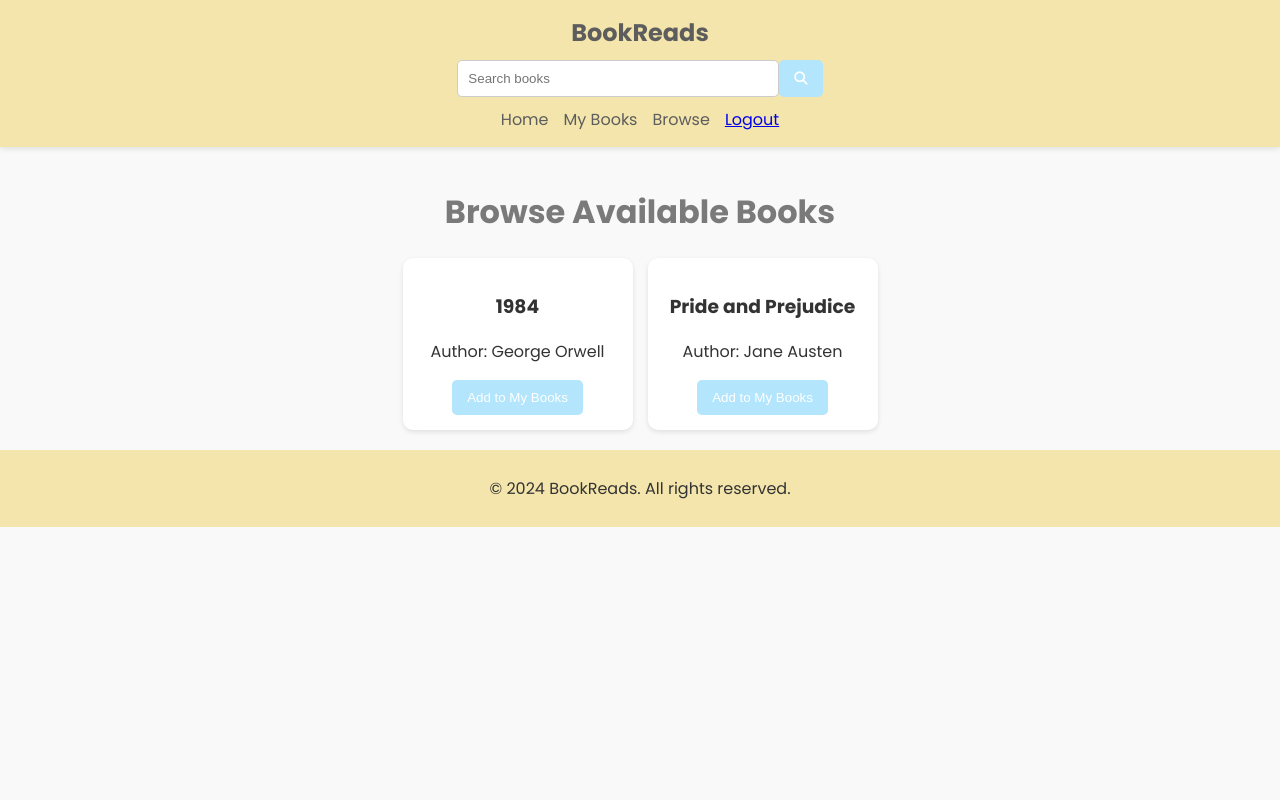
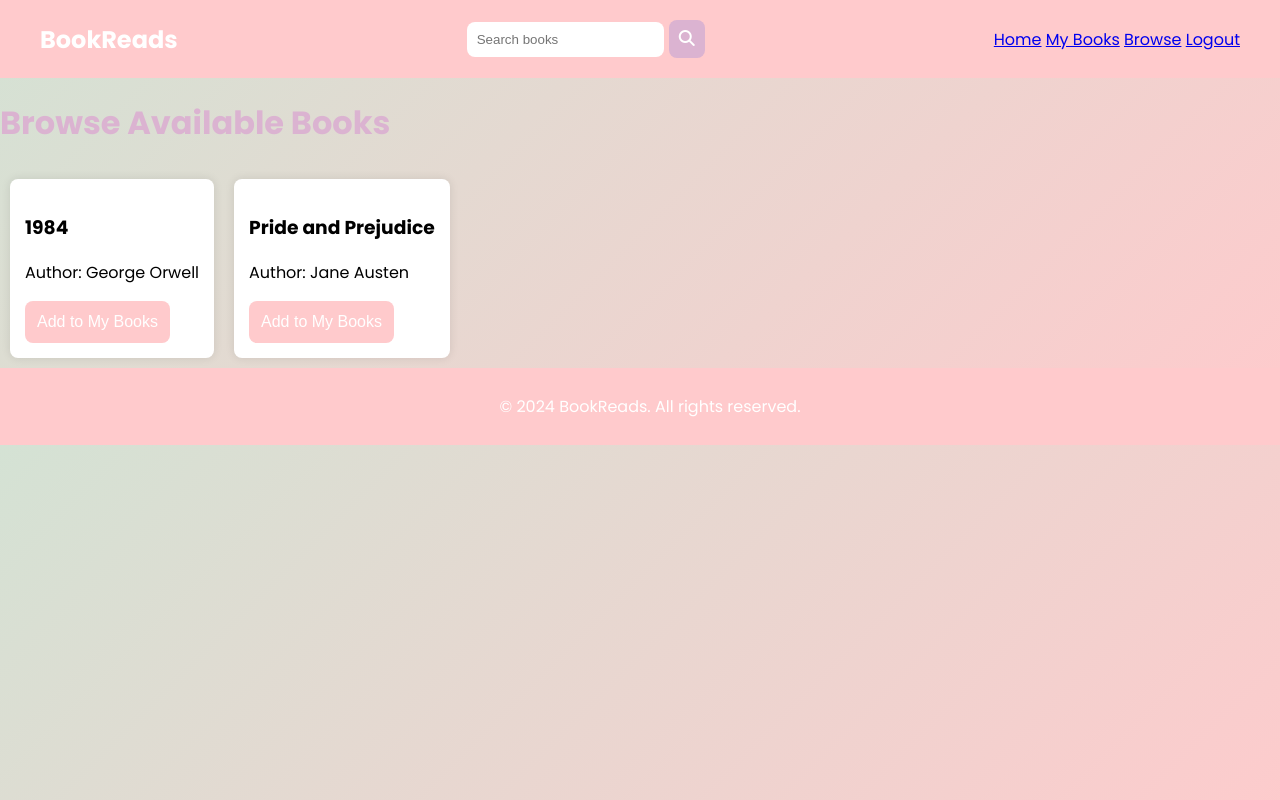
Before and after one commit to nikita1-pixel/book-reading-website, a plain HTML site: page browse.html in a window 1280 px wide. Drawn offline with Linux system fonts and the light colour scheme.

Commit message:
Update style.css

```diff
--- a/style.css
+++ b/style.css
@@ -1,130 +1,134 @@
 body {
     font-family: 'Poppins', sans-serif;
+    background: linear-gradient(135deg, #D4E2D4 0%, #FFCACC 100%); /* Gradient with new colors */
+
     margin: 0;
     padding: 0;
-    background-color: #f9f9f9; /* Light pastel background */
-    color: #333; /* Darker text color for contrast */
 }
 
 header {
-    background-color: #f3e5ab; /* Soft yellow */
-    padding: 15px 0;
+    background-color: #FFCACC; /* Light pink */
+    padding: 20px;
+    color: white;
+}
+
+nav {
+    display: flex;
+    justify-content: space-between;
+    align-items: center;
+    padding: 0 20px;
+}
+.logo {
+    font-size: 24px;
+    font-weight: bold;
+}
+.search-bar {
+    display: flex;
+    align-items: center;
+}
+
+.search-bar input {
+    border: none;
+    border-radius: 8px;
+    padding: 10px;
+    margin-right: 5px;
+}
+
+.search-bar button {
+    background-color: #DBB3D1; /* Light purple pastel */
+    border: none;
+    padding: 10px;
+    border-radius: 8px;
+    color: white;
+    cursor: pointer;
+}
+
+.reading-challenge,
+.currently-reading,
+.recommendations {
+    margin-top: 20px;
+    background-color: rgba(255, 255, 255, 0.9);
+    padding: 20px;
+    border-radius: 10px;
     box-shadow: 0 2px 5px rgba(0, 0, 0, 0.1);
 }
 
-.logo {
-    font-size: 24px;
-    font-weight: bold;
-    text-align: center;
-    color: #5d5d5d; /* Dark gray */
+h1, h2 {
+    color: #DBB3D1; /* Light purple pastel for headings */
 }
 
-.search-bar {
+.auth-section {
     display: flex;
     justify-content: center;
-    margin: 10px 0;
+    align-items: center;
+    height: 100vh;
+    background: rgba(255, 255, 255, 0.8);
 }
 
-input[type="text"] {
-    padding: 10px;
-    border: 1px solid #ccc;
-    border-radius: 5px;
-    width: 300px;
-    transition: border-color 0.3s;
+.auth-container {
+    background: white; /* Keep the container white for contrast */
+    padding: 20px;
+    border-radius: 8px;
+    box-shadow: 0 4px 10px rgba(0, 0, 0, 0.1);
 }
 
-input[type="text"]:focus {
-    border-color: #ffb3b3; /* Soft pink on focus */
+.hidden {
+    display: none;
 }
-
+h2 {
+    color: #DBB3D1; /* Light purple pastel for headings */
+    margin-bottom: 10px;
+}
+form input {
+    border: 1px solid #ddd;
+    border-radius: 8px;
+    padding: 12px;
+    margin-bottom: 15px;
+    transition: border-color 0.3s ease, box-shadow 0.3s ease;
+}
 button {
-    background-color: #b3e5fc; /* Soft blue */
-    color: #fff;
+    background-color: #FFCACC; /* Light pink */
+    color: white;
+    padding: 12px;
     border: none;
-    padding: 10px 15px;
-    border-radius: 5px;
+    border-radius: 8px;
+    font-size: 16px;
     cursor: pointer;
-    transition: background-color 0.3s;
+    transition: background-color 0.3s ease, transform 0.2s ease;
 }
-
-button:hover {
-    background-color: #81d4fa; /* Slightly darker blue on hover */
-}
-
-.nav-links {
-    display: flex;
-    justify-content: center;
-    gap: 15px;
-}
-
-.nav-link {
-    color: #5d5d5d;
-    text-decoration: none;
-}
-
-.nav-link:hover {
-    color: #ffb3b3; /* Soft pink on hover */
-}
-
-main {
-    padding: 20px;
-    text-align: center;
-}
-
-h1 {
-    color: #7a7a7a; /* Darker gray for headings */
-}
-
-.book-collection, .book-list {
+.book-list {
     display: flex;
     flex-wrap: wrap;
-    justify-content: center;
-    gap: 15px;
-    margin-top: 20px;
 }
 
 .book-card {
-    background-color: #ffffff; /* White background for book cards */
-    border-radius: 10px;
-    box-shadow: 0 2px 5px rgba(0, 0, 0, 0.1);
+    background: white;
+    margin: 10px;
     padding: 15px;
-    width: 200px;
-    transition: transform 0.3s, box-shadow 0.3s;
-}
-
-.book-card:hover {
-    transform: scale(1.05);
-    box-shadow: 0 4px 10px rgba(0, 0, 0, 0.2);
+    border-radius: 8px;
+    box-shadow: 0 0 10px rgba(0, 0, 0, 0.1);
 }
 
 footer {
-    background-color: #f3e5ab; /* Soft yellow */
-    padding: 10px 0;
     text-align: center;
-}
+    padding: 10px;
 
-.social-links a {
-    margin: 0 5px;
-    color: #5d5d5d;
-}
 
-.social-links a:hover {
-    color: #ffb3b3; /* Soft pink on hover */
-}
+    position: relative;
+    bottom: 0;
+    width: 100%;
 
-/* Mobile Responsiveness */
-@media (max-width: 600px) {
-    .search-bar {
-        flex-direction: column;
+        background-color: #FFCACC; /* Light pink */
+        color: white;
     }
-
-    input[type="text"] {
-        width: 100%;
-        margin-bottom: 10px;
+/* Animations */
+@keyframes fadeIn {
+    0% {
+        opacity: 0;
+        transform: translateY(20px);
     }
-
-    .book-collection, .book-list {
-        flex-direction: column;
-        align-items: center;
+    100% {
+        opacity: 1;
+        transform: translateY(0);
     }
 }
```
